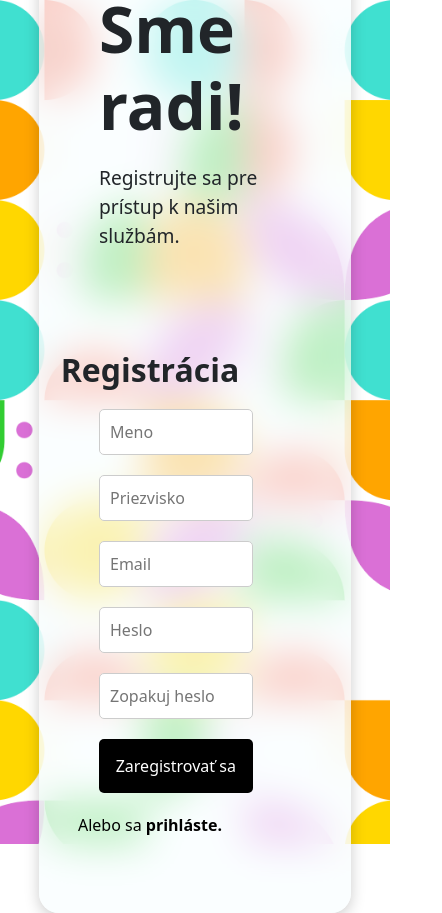
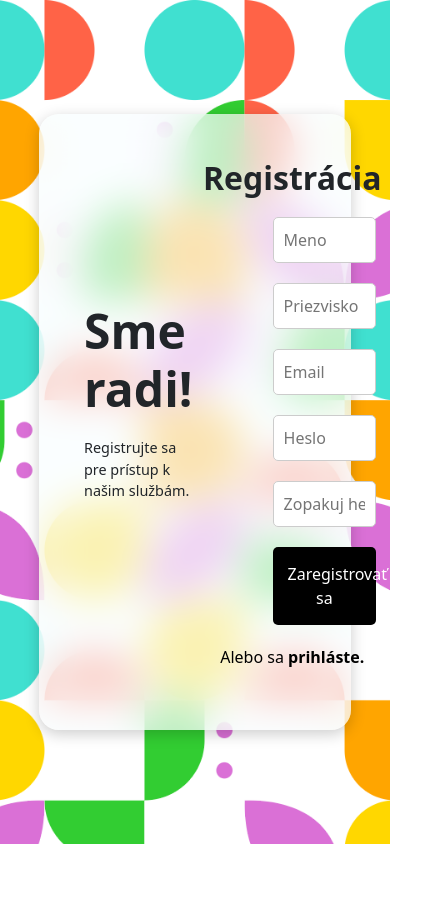
Before and after one commit to Adam-Bozek/family-task-manager, a React (Create React App) app in the folder front-end/: page /Register in a window 390 px wide. Shown: the whole page, 442 px wide, since content can reach past the window. After the commit the page ends 844 px from the top, so only its background shows below. Built offline with nearby package versions, Linux system fonts and the light colour scheme.

Commit message:
RegistrationPage modules added

```diff
--- a/front-end/src/components/RegistrationPage.js
+++ b/front-end/src/components/RegistrationPage.js
@@ -1,6 +1,6 @@
 import React, { useState, useContext } from "react";
 import { useNavigate } from "react-router-dom";
-import "./css/RegistrationPage.css"; // Import CSS file
+import styles from "./css/RegistrationPage.module.css"; // Import CSS file
 
 import { AppContext } from "./utilities/AppContext";
 
@@ -38,48 +38,24 @@ const RegistrationPage = () => {
 	};
 
     return (
-		<main>
-			<div className="login-container">
-				<div className="left-side">
-					<h1 className="welcome-header">Sme radi!</h1>
-					<p className="info-text">Registrujte sa pre prístup k našim službám.</p>
+        <main className={styles.registrationMain}>
+            <div className={styles.registrationContainer}>
+                <div className={styles.registrationLeftSide}>
+                    <h1 className={styles.registrationWelcomeHeader}>Sme radi!</h1>
+                    <p className={styles.registrationInfoText}>Registrujte sa pre prístup k našim službám.</p>
                 </div>
-				<div className="right-side">
-					<div className="login-form">
-						<h2 className="login-title">Registrácia</h2>
+                <div className={styles.registrationRightSide}>
+                    <div className={styles.registrationForm}>
+                        <h2 className={styles.registrationLoginTitle}>Registrácia</h2>
                         <form onSubmit={handleSubmit}>
-							<input className="form-input" type="text" name="firstName" placeholder="Meno" value={formData.firstName} onChange={handleChange} required />
-							<input
-								className="form-input"
-								type="text"
-								name="lastName"
-								placeholder="Priezvisko"
-								value={formData.lastName}
-								onChange={handleChange}
-								required
-							/>
-							<input className="form-input" type="email" name="email" placeholder="Email" value={formData.email} onChange={handleChange} required />
-							<input
-								className="form-input"
-								type="password"
-								name="password"
-								placeholder="Heslo"
-								value={formData.password}
-								onChange={handleChange}
-								required
-							/>
-							<input
-								className="form-input"
-								type="password"
-								name="confirmPassword"
-								placeholder="Zopakuj heslo"
-								value={formData.confirmPassword}
-								onChange={handleChange}
-								required
-							/>
-							<button type="submit">Zaregistrovať sa</button>
+                            <input className={styles.registrationFormInput} type="text" name="firstName" placeholder="Meno" value={formData.firstName} onChange={handleChange} required />
+                            <input className={styles.registrationFormInput} type="text" name="lastName" placeholder="Priezvisko" value={formData.lastName} onChange={handleChange} required />
+                            <input className={styles.registrationFormInput} type="email" name="email" placeholder="Email" value={formData.email} onChange={handleChange} required />
+                            <input className={styles.registrationFormInput} type="password" name="password" placeholder="Heslo" value={formData.password} onChange={handleChange} required />
+                            <input className={styles.registrationFormInput} type="password" name="confirmPassword" placeholder="Zopakuj heslo" value={formData.confirmPassword} onChange={handleChange} required />
+                            <button className={styles.registrationButton} type="submit">Zaregistrovať sa</button>
                         </form>
-						<p className="register-text">
+                        <p className={styles.registrationRegisterText}>
                             Alebo sa <a href="/LogIn">prihláste.</a>
                         </p>
                     </div>
--- a/front-end/src/components/css/RegistrationPage.css
+++ /dev/null
@@ -1,148 +0,0 @@
-/* General layout */
-main {
-    background-image: url('../../media/background.png');
-    background-size: cover;
-    background-position: center;
-    height: 100vh;
-    display: flex;
-    justify-content: center;
-    align-items: center;
-  }
-
-  .login-container {
-    display: flex;
-    justify-content: space-between;
-    width: 80%;
-    max-width: 1200px;
-    background-color: rgba(248, 254, 255, 0.70);
-    backdrop-filter: blur(20px);
-    padding: 5px;
-    border-radius: 20px;
-    box-shadow: 0px 4px 15px rgba(0, 0, 0, 0.2);
-  }
-
-  .left-side {
-    flex: 1;
-    display: flex;
-    flex-direction: column;
-    justify-content: center;
-    padding: 40px;
-  }
-
-  .welcome-header {
-    font-size: 10rem;
-    font-weight: 700;
-    margin-bottom: 20px;
-  }
-
-  .info-text {
-    font-size: 1.2rem;
-    margin-bottom: 40px;
-  }
-
-  .right-side {
-    flex: 1;
-    display: flex;
-    flex-direction: column;
-    justify-content: center;
-    align-items: center;
-    padding: 40px;
-  }
-
-  .login-form {
-    width: 100%;
-    display: flex;
-    flex-direction: column;
-    align-items: center;
-  }
-
-  .form-input {
-    width: 80%;
-    padding: 10px;
-    margin-bottom: 20px;
-    border: 1px solid #ccc;
-    border-radius: 5px;
-  }
-
-  .login-title {
-    font-size: 2rem;
-    margin-bottom: 20px;
-    font-weight: bold;
-    margin-left: -90px;
-  }
-
-  button {
-    width: 80%;
-    padding: 15px;
-    background-color: #000000;
-    color: #fff;
-    border: none;
-    border-radius: 5px;
-    cursor: pointer;
-    font-size: 1rem;
-  }
-
-  button:hover {
-    background-color: #292929;
-  }
-
-  .register-text {
-    margin-top: 20px;
-    color: #000;
-    cursor: pointer;
-    font-size: 1rem;
-    margin-left: -90px;
-  }
-
-
-/* Media queries for responsive text size */
-@media (max-width: 1400px) {
-    .welcome-header {
-      font-size: 15rem;
-    }
-
-    .some-info {
-      font-size: 1.5rem;
-    }
-  }
-
-
-  @media (max-width: 1200px) {
-    .welcome-header {
-      font-size: 10rem;
-    }
-
-    .some-info {
-      font-size: 1.5rem;
-    }
-  }
-
-  @media (max-width: 992px) {
-    .welcome-header {
-      font-size: 8rem;
-    }
-
-    .some-info {
-      font-size: 1.2rem;
-    }
-  }
-
-  @media (max-width: 768px) {
-    .welcome-header {
-      font-size: 5rem;
-    }
-
-    .some-info {
-      font-size: 1rem;
-    }
-  }
-
-  @media (max-width: 576px) {
-    .welcome-header {
-      font-size: 3rem;
-    }
-
-    .some-info {
-      font-size: 0.9rem;
-    }
-  }
--- /dev/null
+++ b/front-end/src/components/css/RegistrationPage.module.css
@@ -0,0 +1,147 @@
+/* RegistrationPage.module.css */
+
+.registrationMain {
+  background-image: url('../../media/background.png');
+  background-size: cover;
+  background-position: center;
+  height: 100vh;
+  display: flex;
+  justify-content: center;
+  align-items: center;
+}
+
+.registrationContainer {
+  display: flex;
+  justify-content: space-between;
+  width: 80%;
+  max-width: 1200px;
+  background-color: rgba(248, 254, 255, 0.70);
+  backdrop-filter: blur(20px);
+  padding: 5px;
+  border-radius: 20px;
+  box-shadow: 0px 4px 15px rgba(0, 0, 0, 0.2);
+}
+
+.registrationLeftSide {
+  flex: 1;
+  display: flex;
+  flex-direction: column;
+  justify-content: center;
+  padding: 40px;
+}
+
+.registrationWelcomeHeader {
+  font-size: 10rem;
+  font-weight: 700;
+  margin-bottom: 20px;
+}
+
+.registrationInfoText {
+  font-size: 1.2rem;
+  margin-bottom: 40px;
+}
+
+.registrationRightSide {
+  flex: 1;
+  display: flex;
+  flex-direction: column;
+  justify-content: center;
+  align-items: center;
+  padding: 40px;
+}
+
+.registrationForm {
+  width: 100%;
+  display: flex;
+  flex-direction: column;
+  align-items: center;
+}
+
+.registrationFormInput {
+  width: 80%;
+  padding: 10px;
+  margin-bottom: 20px;
+  border: 1px solid #ccc;
+  border-radius: 5px;
+}
+
+.registrationLoginTitle {
+  font-size: 2rem;
+  margin-bottom: 20px;
+  font-weight: bold;
+  margin-left: -90px;
+}
+
+.registrationButton {
+  width: 80%;
+  padding: 15px;
+  background-color: #000000;
+  color: #fff;
+  border: none;
+  border-radius: 5px;
+  cursor: pointer;
+  font-size: 1rem;
+}
+
+.registrationButton:hover {
+  background-color: #292929;
+}
+
+.registrationRegisterText {
+  margin-top: 20px;
+  color: #000;
+  cursor: pointer;
+  font-size: 1rem;
+  margin-left: -90px;
+}
+
+/* Media queries for responsive text size */
+@media (max-width: 1400px) {
+  .registrationWelcomeHeader {
+      font-size: 15rem;
+  }
+
+  .registrationInfoText {
+      font-size: 1.5rem;
+  }
+}
+
+@media (max-width: 1200px) {
+  .registrationWelcomeHeader {
+      font-size: 10rem;
+  }
+
+  .registrationInfoText {
+      font-size: 1.5rem;
+  }
+}
+
+@media (max-width: 992px) {
+  .registrationWelcomeHeader {
+      font-size: 8rem;
+  }
+
+  .registrationInfoText {
+      font-size: 1.2rem;
+  }
+}
+
+@media (max-width: 768px) {
+  .registrationWelcomeHeader {
+      font-size: 5rem;
+  }
+
+  .registrationInfoText {
+      font-size: 1rem;
+  }
+}
+
+@media (max-width: 576px) {
+  .registrationWelcomeHeader {
+      font-size: 3rem;
+  }
+
+  .registrationInfoText {
+      font-size: 0.9rem;
+  }
+}
```
Lines whose indentation alone changed are shown as unchanged.
